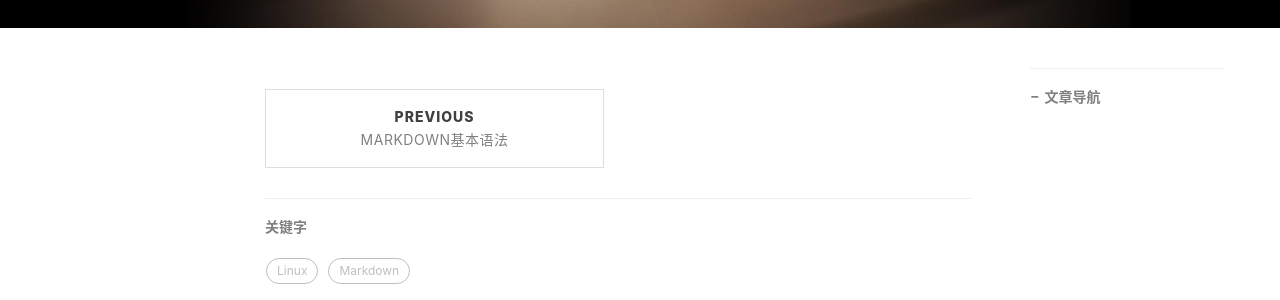
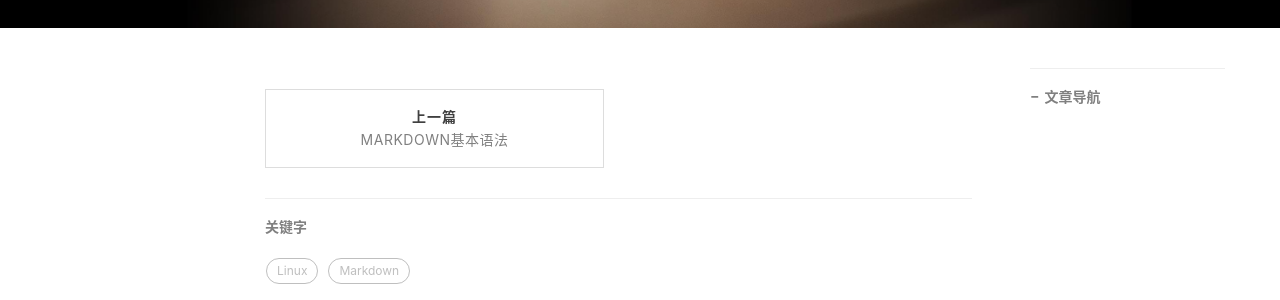
Before and after one commit to wangsiqi/blog, a Jekyll site: the page built from _posts/2019-03-25-vmInstallLinux-2019.md, in a window 1280 px wide. Shown: the part 495-795 px from the top of the page. Built offline with Jekyll 4.4.1, drawn with Linux system fonts in a browser that asks for light colours; nearby versions of some CDN libraries; comment, search, counter and statistics services are not loaded.

Commit message:
修改模板文字

```diff
--- a/_layouts/post.html
+++ b/_layouts/post.html
@@ -66,7 +66,7 @@
                     {% if page.previous.url %}
                     <li class="previous">
                         <a href="{{ page.previous.url | prepend: site.baseurl | replace: '//', '/' }}" data-toggle="tooltip" data-placement="top" title="{{page.previous.title}}">
-                        Previous<br>
+                        上一篇<br>
                         <span>{{page.previous.title}}</span>
                         </a>
                     </li>
@@ -74,7 +74,7 @@
                     {% if page.next.url %}
                     <li class="next">
                         <a href="{{ page.next.url | prepend: site.baseurl | replace: '//', '/' }}" data-toggle="tooltip" data-placement="top" title="{{page.next.title}}">
-                        Next<br>
+                        下一篇<br>
                         <span>{{page.next.title}}</span>
                         </a>
                     </li>
--- a/index.html
+++ b/index.html
@@ -30,12 +30,12 @@
 <ul class="pager">
     {% if paginator.previous_page %}
     <li class="previous">
-        <a href="{{ paginator.previous_page_path | prepend: site.baseurl | replace: '//', '/' }}">&larr; 上一篇</a>
+        <a href="{{ paginator.previous_page_path | prepend: site.baseurl | replace: '//', '/' }}">&larr; 上一页</a>
     </li>
     {% endif %}
     {% if paginator.next_page %}
     <li class="next">
-        <a href="{{ paginator.next_page_path | prepend: site.baseurl | replace: '//', '/' }}">下一篇 &rarr;</a>
+        <a href="{{ paginator.next_page_path | prepend: site.baseurl | replace: '//', '/' }}">下一页 &rarr;</a>
     </li>
     {% endif %}
 </ul>
```
